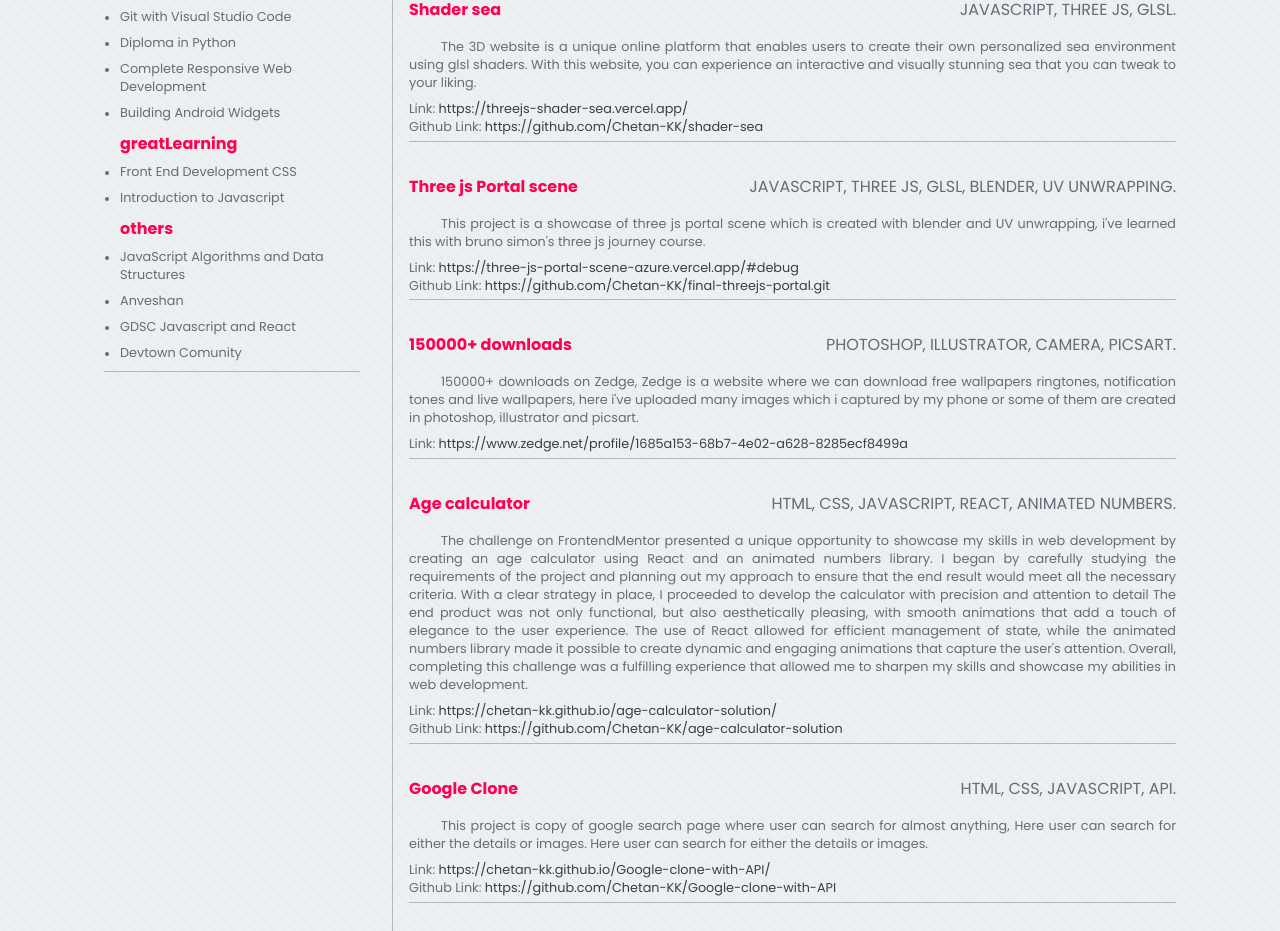
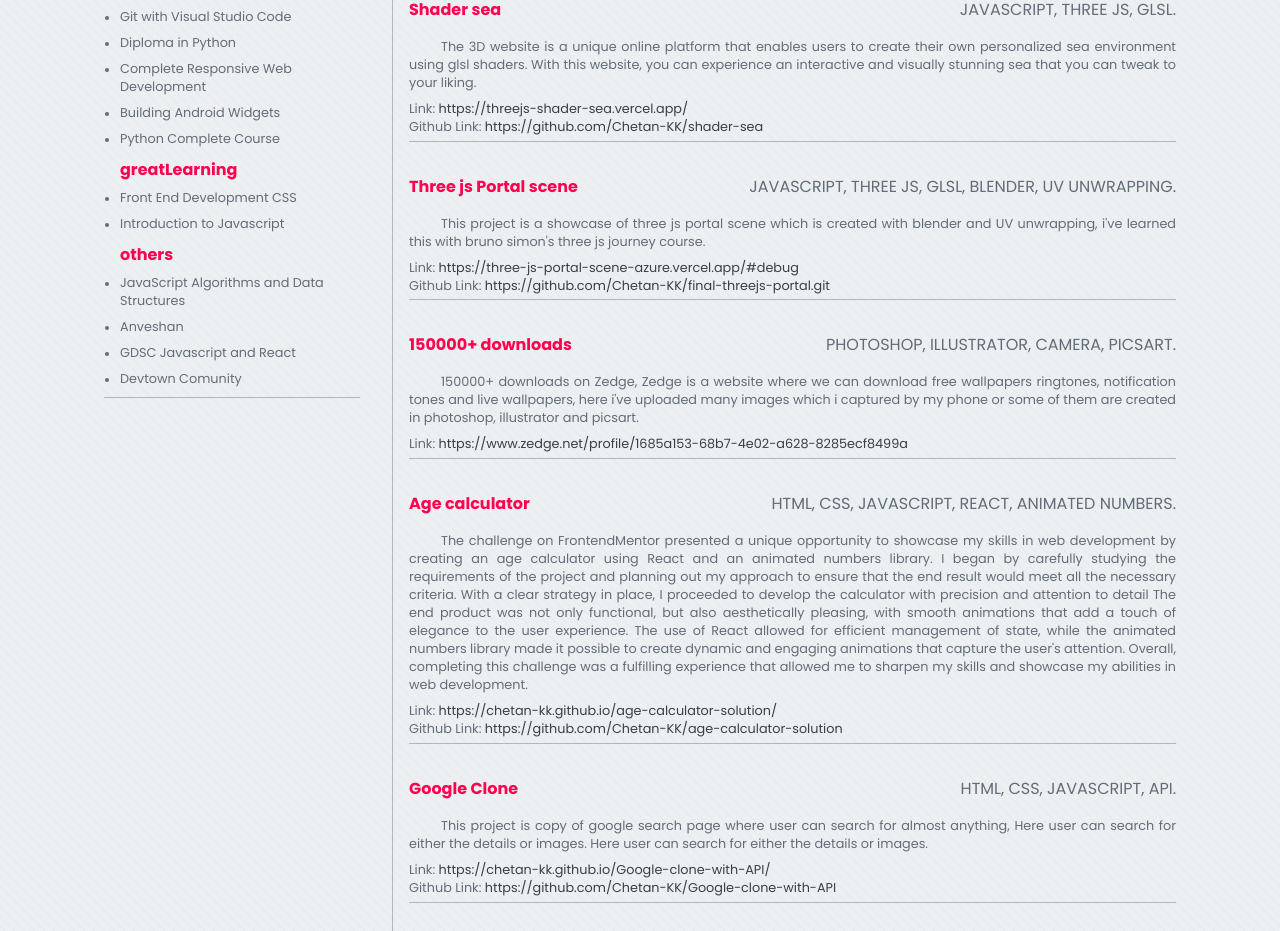
Before and after one commit to Chetan-KK/chetan-kk-portfolio2023, a React (Vite) app: page /resume in a window 1280 px wide. Shown: the part 2080-3011 px from the top of the page. Built offline with nearby package versions, Linux system fonts and the light colour scheme.

Commit message:
certificate added

```diff
--- a/src/assets/certificates.js
+++ b/src/assets/certificates.js
@@ -40,6 +40,11 @@ export default {
             imgSrc: '/certificates/udemy-building-android-widgets.webp',
             credLink: 'https://ude.my/UC-ac0dfef8-2599-40bc-a694-afc27567c59a/',
         },
+        {
+            name: "Python Complete Course",
+            imgSrc: '/certificates/python-complete-course.webp',
+            credLink: 'https://ude.my/UC-2a1cc380-2d13-4ab9-b35b-644c53fecf7d/',
+        },
     ],
     greatLearning: [
         {
```
Also changed, not shown: public/certificates/python-complete-course.webp (added).
